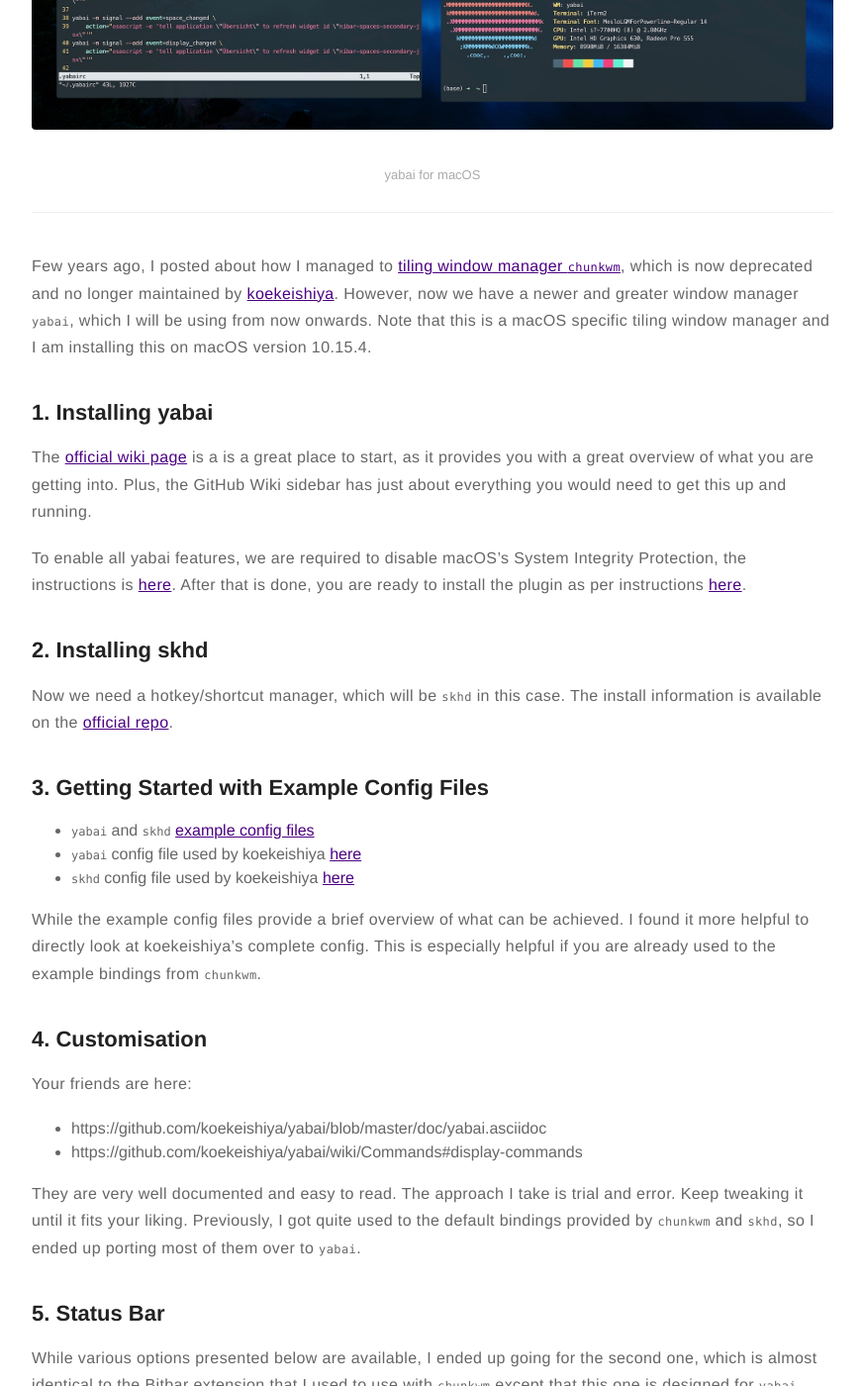
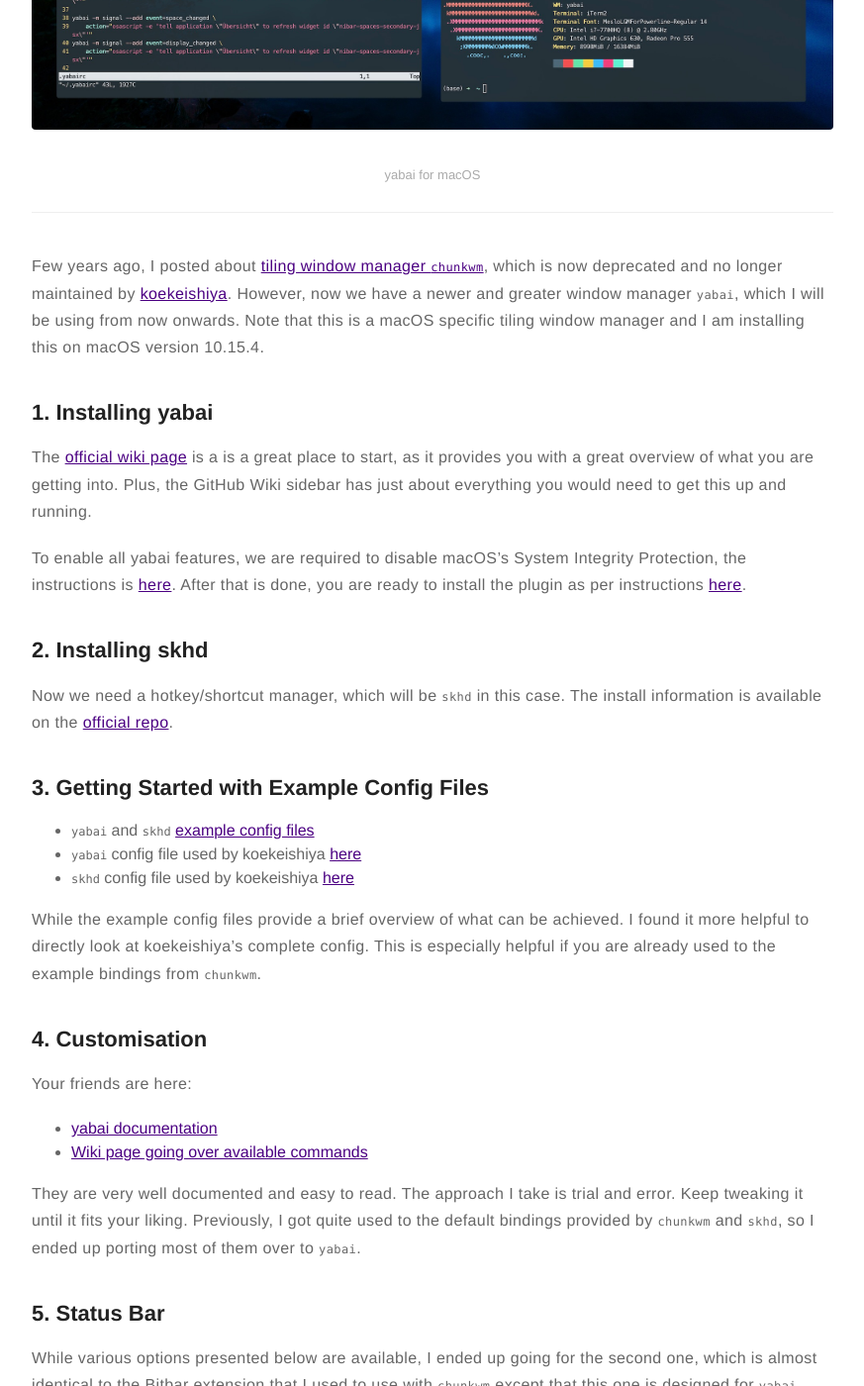
Before and after one commit to stevenlee090/stevenlee090.github.io, a Jekyll site: the page built from _posts/2020-05-04-yabai-skhd-wm.markdown, in a window 1280 px wide and 1400 px high, scrolled down 682 px. Shown: the whole window at 99% size, without its empty margins (203-1076 px from the left). Built offline with Jekyll 4.4.1, drawn with Linux system fonts in a browser that asks for light colours.

Commit message:
fixed blog post typo again

```diff
--- a/_posts/2020-05-04-yabai-skhd-wm.markdown
+++ b/_posts/2020-05-04-yabai-skhd-wm.markdown
@@ -20,7 +20,7 @@
 
 ---
 
-Few years ago, I posted about how I managed to [tiling window manager `chunkwm`]({% post_url 2018-02-18-window-managers %}), which is now deprecated and no longer maintained by [koekeishiya](https://github.com/koekeishiya). However, now we have a newer and greater window manager `yabai`, which I will be using from now onwards. Note that this is a macOS specific tiling window manager and I am installing this on macOS version 10.15.4.
+Few years ago, I posted about [tiling window manager `chunkwm`]({% post_url 2018-02-18-window-managers %}), which is now deprecated and no longer maintained by [koekeishiya](https://github.com/koekeishiya). However, now we have a newer and greater window manager `yabai`, which I will be using from now onwards. Note that this is a macOS specific tiling window manager and I am installing this on macOS version 10.15.4.
 
 ## 1. Installing yabai
 The [official wiki page](https://github.com/koekeishiya/yabai/wiki#yabai) is a is a great place to start, as it provides you with a great overview of what you are getting into. Plus, the GitHub Wiki sidebar has just about everything you would need to get this up and running.
@@ -41,8 +41,8 @@
 ## 4. Customisation
 Your friends are here:
 
-* https://github.com/koekeishiya/yabai/blob/master/doc/yabai.asciidoc
-* https://github.com/koekeishiya/yabai/wiki/Commands#display-commands
+* [yabai documentation](https://github.com/koekeishiya/yabai/blob/master/doc/yabai.asciidoc)
+* [Wiki page going over available commands](https://github.com/koekeishiya/yabai/wiki/Commands#display-commands)
 
 They are very well documented and easy to read. The approach I take is trial and error. Keep tweaking it until it fits your liking. Previously, I got quite used to the default bindings provided by `chunkwm` and `skhd`, so I ended up porting most of them over to `yabai`.
 
```
